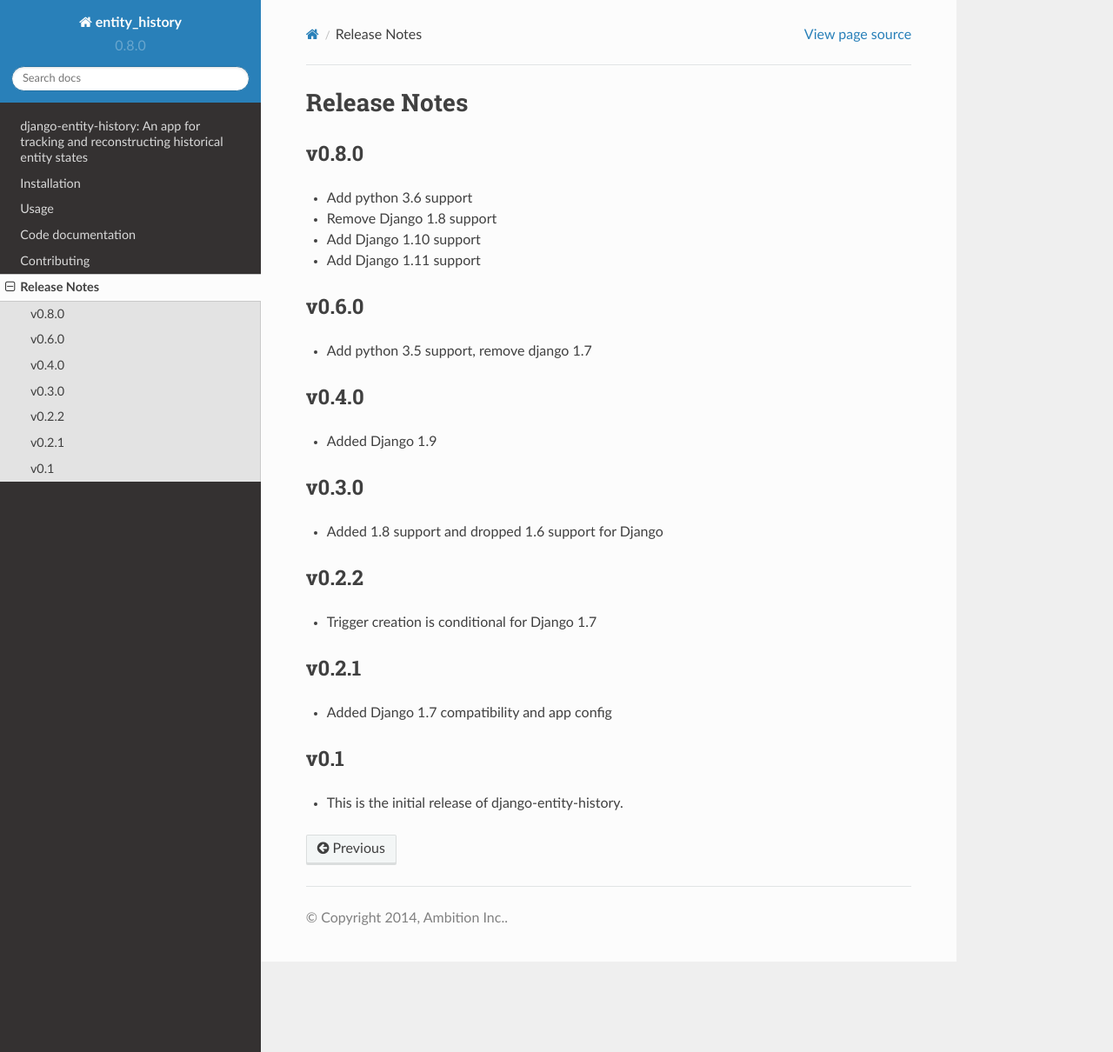
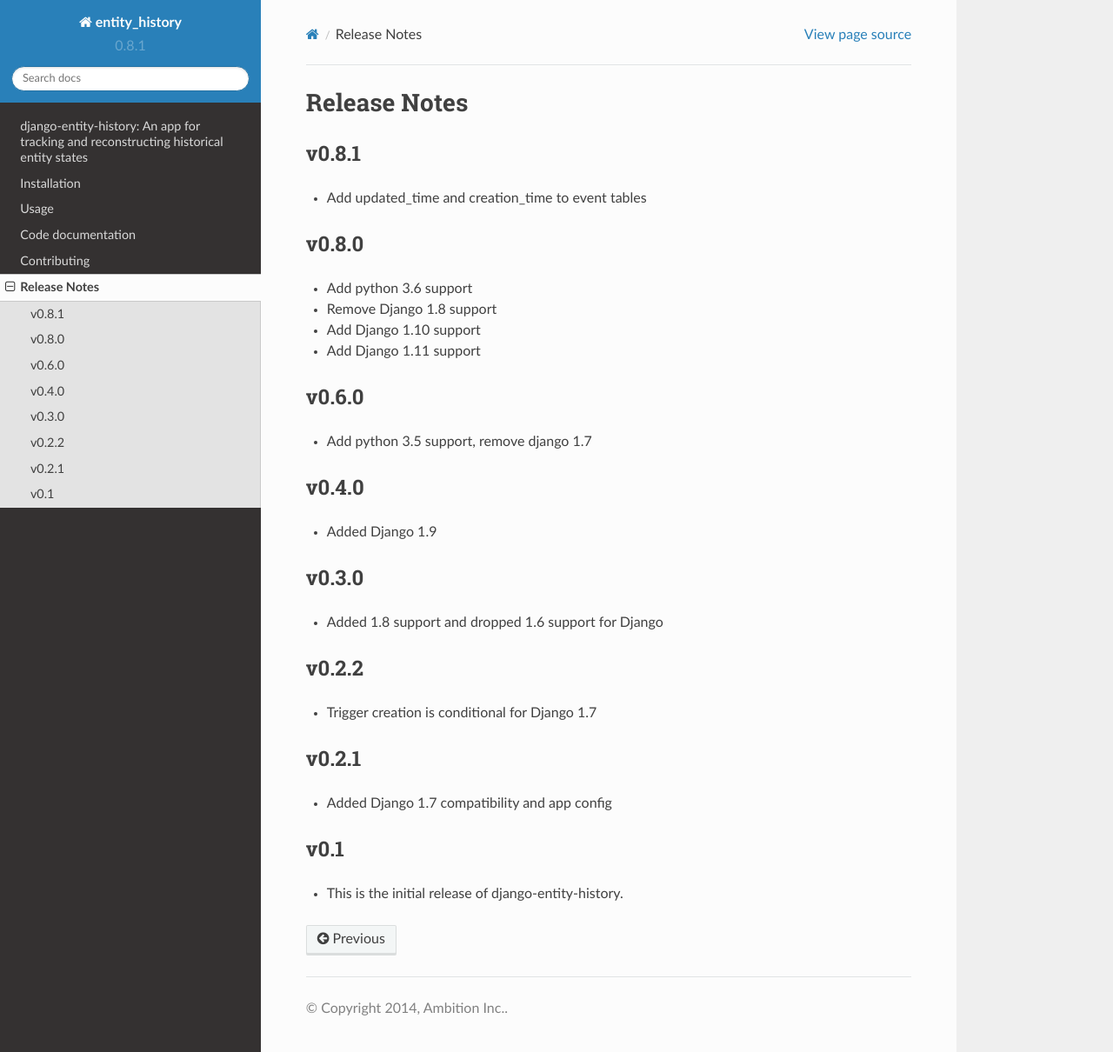
Before and after one commit to ambitioninc/django-entity-history, a Sphinx documentation site: the page built from docs/release_notes.rst, in a window 1280 px wide and 1210 px high. Shown: the whole window at 87% size. Built offline with Sphinx 7.4.7 and the Read the Docs theme 2.0.0, drawn with Linux system fonts in a browser that asks for light colours.

Commit message:
Bump version, add release notes

```diff
--- a/docs/release_notes.rst
+++ b/docs/release_notes.rst
@@ -1,5 +1,9 @@
 Release Notes
 =============
+
+v0.8.1
+------
+* Add updated_time and creation_time to event tables
 
 v0.8.0
 ------
--- a/entity_history/version.py
+++ b/entity_history/version.py
@@ -1 +1 @@
-__version__ = '0.8.0'
+__version__ = '0.8.1'
```
